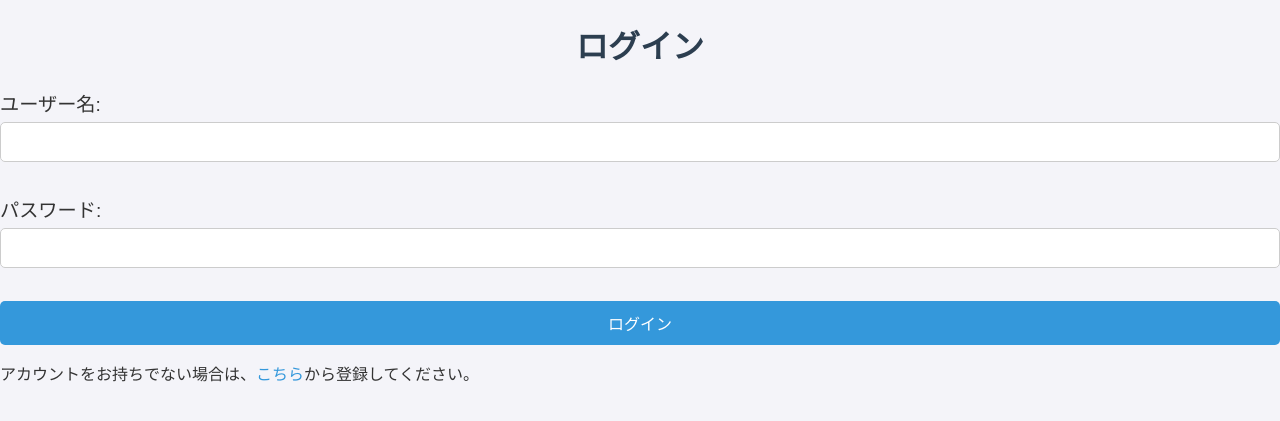
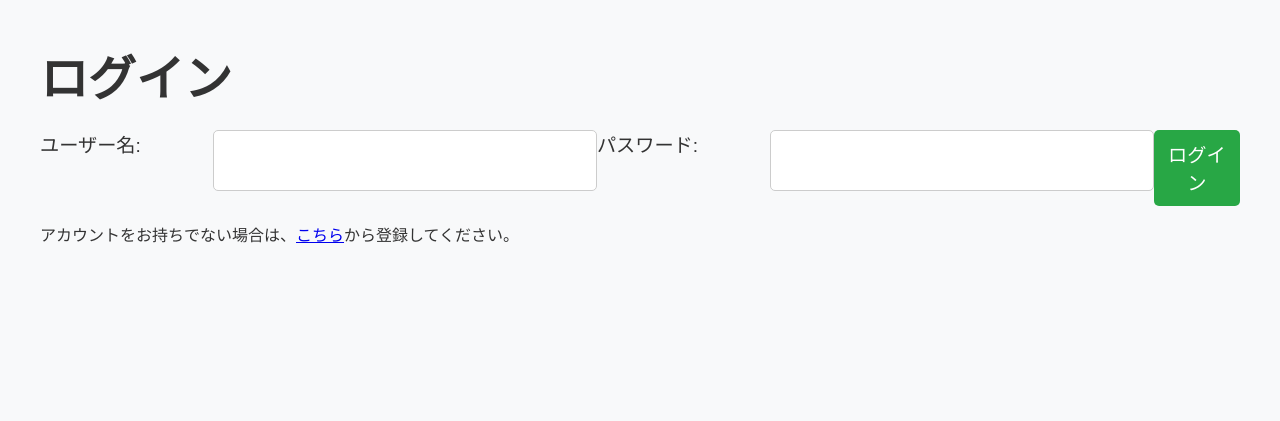
Before and after one commit to judy-choko/mone2, a Flask app: page /login in a window 1280 px wide. Shown: the top 421 px of the page. Run offline with Flask 2, Linux system fonts and the light colour scheme; some libraries are stand-ins or nearby versions.

Commit message:
Update style.css

```diff
--- a/static/css/style.css
+++ b/static/css/style.css
@@ -1,26 +1,40 @@
-/* 全体のスタイル */
+/* 全体の基本スタイル */
 body {
     font-family: 'Arial', sans-serif;
     margin: 0;
     padding: 0;
-    background-color: #f4f4f9;
+    background-color: #f8f9fa;
     color: #333;
 }
 
-/* ページ全体の最大幅 */
+/* コンテナの幅設定 */
 .container {
-    max-width: 600px;
-    margin: 20px auto;
+    max-width: 1200px;
+    margin: 0 auto;
     padding: 20px;
-    background-color: white;
+    background-color: #ffffff;
     box-shadow: 0 0 10px rgba(0, 0, 0, 0.1);
-    border-radius: 10px;
+    border-radius: 8px;
 }
 
-/* フォームスタイル */
+/* ヘッダーのスタイル */
+header {
+    text-align: center;
+    padding: 20px;
+    background-color: #007bff;
+    color: white;
+}
+
+h1 {
+    font-size: 2.5em;
+    margin: 0;
+}
+
+/* フォームのスタイル */
 form {
     display: flex;
     flex-direction: column;
+    margin-top: 20px;
 }
 
 label {
@@ -29,61 +43,81 @@ label {
     color: #333;
 }
 
-input[type="text"], input[type="password"], input[type="number"], select {
+input[type="text"], input[type="password"], input[type="email"] {
     padding: 10px;
     margin-bottom: 15px;
     border-radius: 5px;
     border: 1px solid #ccc;
     font-size: 1em;
     width: 100%;
-    box-sizing: border-box;
 }
 
 button {
-    background-color: #3498db;
+    padding: 10px;
+    background-color: #28a745;
     color: white;
-    padding: 10px;
-    font-size: 1em;
     border: none;
     border-radius: 5px;
+    font-size: 1.2em;
     cursor: pointer;
 }
 
 button:hover {
-    background-color: #2980b9;
+    background-color: #218838;
 }
 
-h1, h2, h3 {
-    color: #2c3e50;
-    text-align: center;
-}
-
-/* リンクスタイル */
-a {
-    color: #3498db;
-    text-decoration: none;
-}
-
-a:hover {
-    text-decoration: underline;
-}
-
-/* レスポンシブデザイン */
-@media only screen and (max-width: 600px) {
-    .container {
-        padding: 15px;
+/* PCレイアウト用のメディアクエリ */
+@media only screen and (min-width: 768px) {
+    body {
+        padding: 40px;
     }
 
     h1 {
-        font-size: 1.8em;
+        font-size: 3em;
     }
 
-    label {
-        font-size: 1.1em;
+    .container {
+        padding: 40px;
+    }
+
+    form {
+        flex-direction: row;
+        justify-content: space-between;
+    }
+
+    label, input, button {
+        width: 48%;
     }
 
     button {
-        font-size: 1em;
+        width: 20%;
+        align-self: flex-end;
+    }
+}
+
+/* スマホレイアウト用のメディアクエリ */
+@media only screen and (max-width: 767px) {
+    body {
         padding: 10px;
     }
+
+    h1 {
+        font-size: 2em;
+    }
+
+    .container {
+        padding: 20px;
+    }
+
+    form {
+        flex-direction: column;
+    }
+
+    input, label, button {
+        width: 100%;
+    }
+
+    button {
+        margin-top: 10px;
+    }
 }
```
